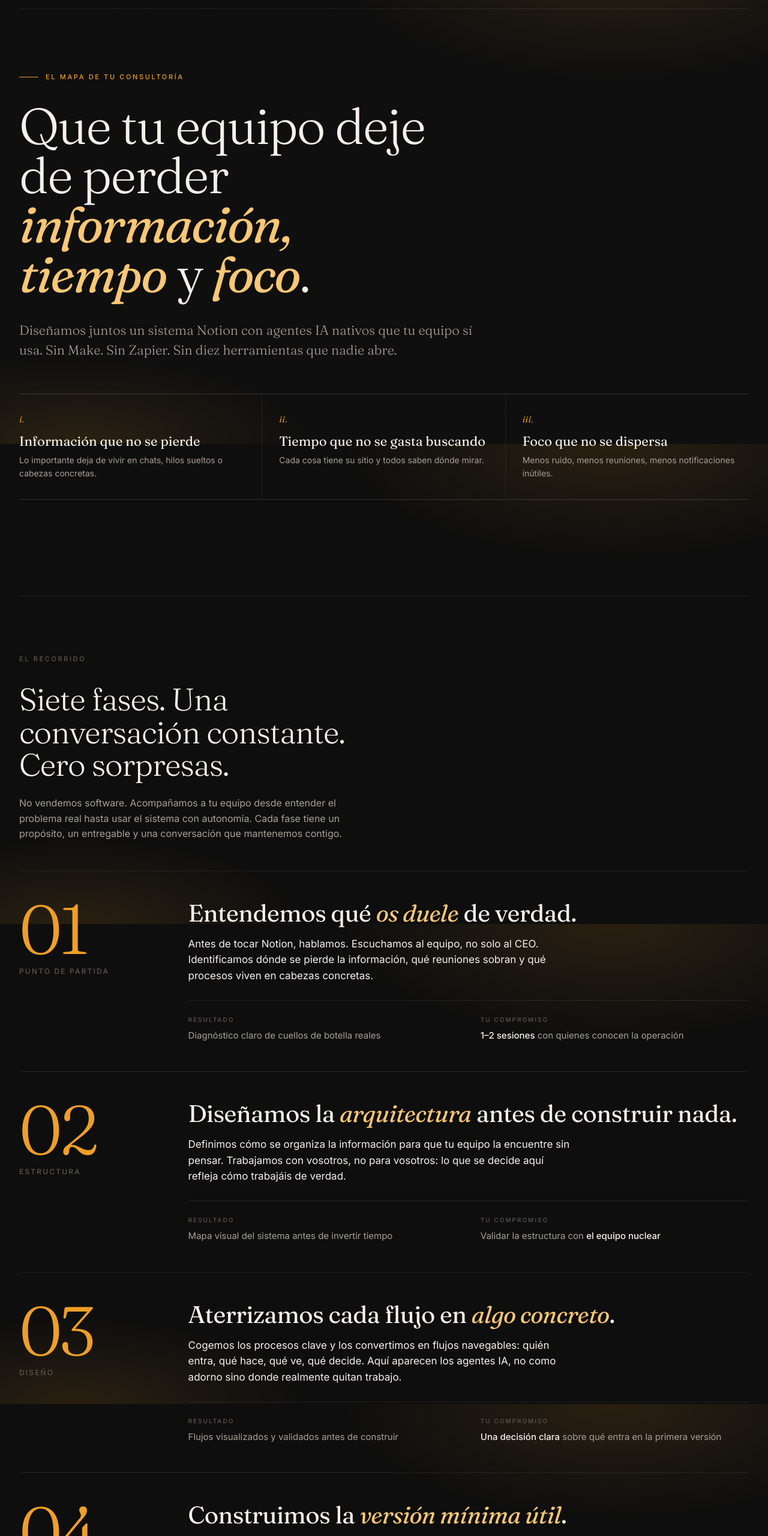
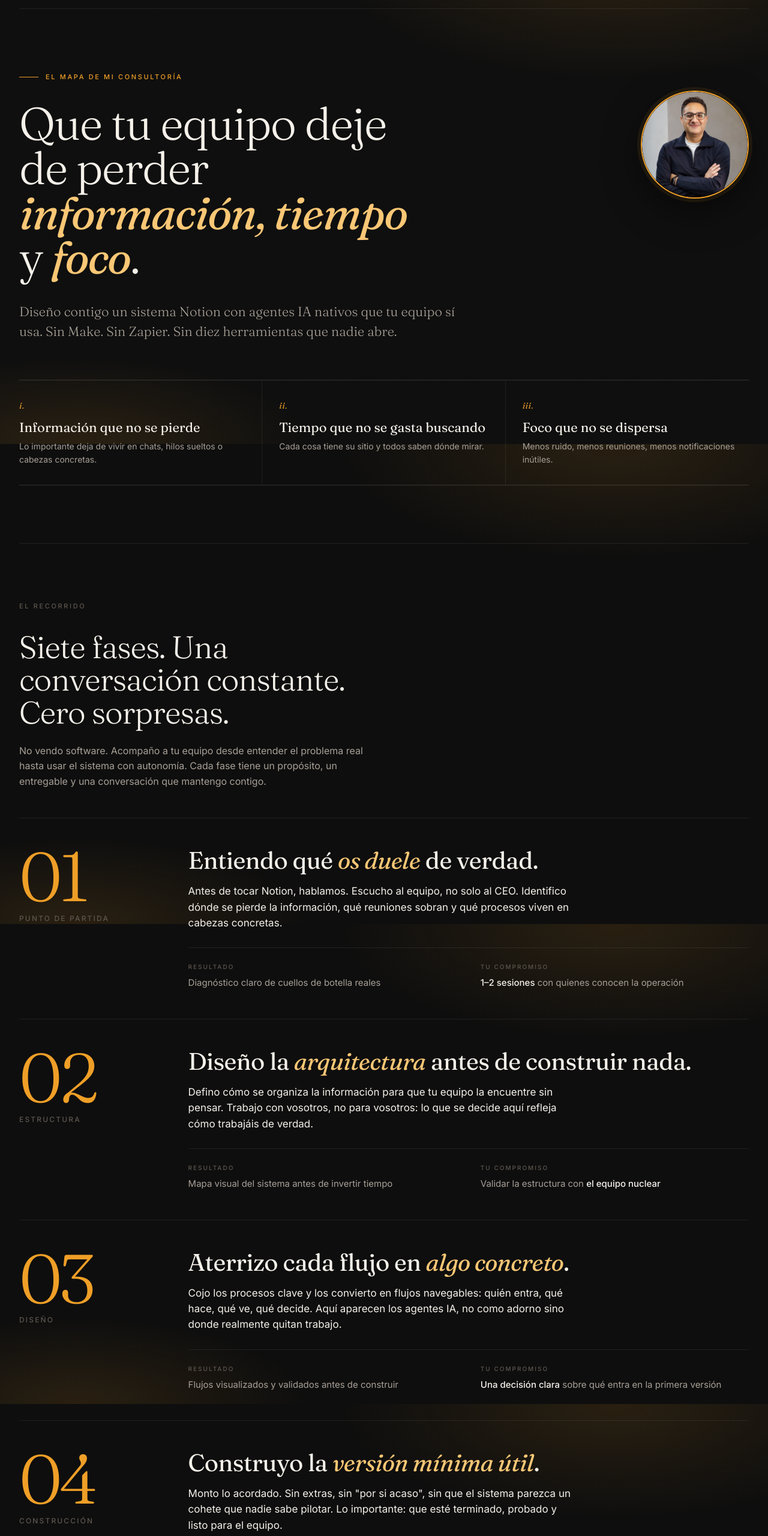
Before and after one commit to sebastian-OS/mapa-consultoria-notion, a plain HTML site: page index.html in a window 1280 px wide. Shown: the part 60-2620 px from the top of the page at 60% size. Drawn offline with Linux system fonts and the light colour scheme.

Commit message:
Add files via upload
v2: foto circular + tono primera persona

```diff
--- a/index.html
+++ b/index.html
@@ -4,12 +4,13 @@
 <meta charset="UTF-8">
 <meta name="viewport" content="width=device-width, initial-scale=1.0">
 <title>Mapa de Consultoría Notion · Sebastián Olmedo</title>
-<meta name="description" content="El recorrido para que tu equipo deje de perder información, tiempo y foco. Sistemas Notion con agentes IA nativos que el equipo sí usa.">
+<meta name="description" content="Te ayudo a que tu equipo deje de perder información, tiempo y foco. Sistemas Notion con agentes IA nativos que el equipo sí usa.">
 
 <!-- Open Graph para LinkedIn/WhatsApp -->
-<meta property="og:title" content="Mapa de Consultoría Notion">
-<meta property="og:description" content="El recorrido para que tu equipo deje de perder información, tiempo y foco.">
+<meta property="og:title" content="Mapa de Consultoría Notion · Sebastián Olmedo">
+<meta property="og:description" content="Te ayudo a que tu equipo deje de perder información, tiempo y foco.">
 <meta property="og:type" content="website">
+<meta property="og:image" content="photo-circle.png">
 <meta name="twitter:card" content="summary_large_image">
 
 <link rel="preconnect" href="https://fonts.googleapis.com">
@@ -31,7 +32,6 @@
   }
 
   * { box-sizing: border-box; margin: 0; padding: 0; }
-
   html { scroll-behavior: smooth; }
 
   body {
@@ -48,7 +48,6 @@
     background-attachment: fixed;
   }
 
-  /* Subtle grain texture */
   body::before {
     content: '';
     position: fixed;
@@ -68,7 +67,7 @@
     z-index: 2;
   }
 
-  /* ===== HEADER ===== */
+  /* HEADER */
   .top-bar {
     display: flex;
     justify-content: space-between;
@@ -80,15 +79,32 @@
     text-transform: uppercase;
     color: var(--ink-muted);
   }
-
   .top-bar .brand { color: var(--ink); font-weight: 500; }
   .top-bar .meta { font-feature-settings: 'tnum'; }
 
-  /* ===== HERO ===== */
+  /* HERO con foto */
   .hero {
     padding: 96px 0 64px;
+    animation: fadeUp 0.9s 0.1s ease-out backwards;
+    display: grid;
+    grid-template-columns: 1fr auto;
+    gap: 64px;
+    align-items: start;
+  }
+  .hero-content { min-width: 0; }
+
+  .hero-photo {
+    width: 180px;
+    height: 180px;
+    border-radius: 50%;
+    object-fit: cover;
+    border: 2px solid var(--amber);
+    box-shadow:
+      0 0 0 6px rgba(239, 159, 39, 0.08),
+      0 20px 60px rgba(0, 0, 0, 0.5);
     position: relative;
-    animation: fadeUp 0.9s 0.1s ease-out backwards;
+    z-index: 3;
+    margin-top: 40px;
   }
 
   .eyebrow {
@@ -102,7 +118,6 @@
     margin-bottom: 32px;
     font-weight: 500;
   }
-
   .eyebrow::before {
     content: '';
     width: 32px;
@@ -113,13 +128,12 @@
   h1.title {
     font-family: 'Fraunces', serif;
     font-weight: 300;
-    font-size: clamp(44px, 7vw, 84px);
+    font-size: clamp(40px, 6.5vw, 76px);
     line-height: 0.98;
     letter-spacing: -0.025em;
     margin-bottom: 36px;
-    max-width: 13ch;
+    max-width: 14ch;
   }
-
   h1.title em {
     font-style: italic;
     font-weight: 400;
@@ -133,19 +147,20 @@
     line-height: 1.5;
     color: var(--ink-muted);
     max-width: 56ch;
-    margin-bottom: 56px;
+    margin-bottom: 0;
   }
 
-  /* Three pillars */
+  /* PILLARS */
+  .pillars-wrap {
+    padding-bottom: 32px;
+  }
   .pillars {
     display: grid;
     grid-template-columns: repeat(3, 1fr);
     gap: 0;
     border-top: 1px solid var(--rule-strong);
     border-bottom: 1px solid var(--rule-strong);
-    margin-top: 24px;
   }
-
   .pillar {
     padding: 32px 28px 32px 0;
     border-right: 1px solid var(--rule);
@@ -162,7 +177,6 @@
     margin-bottom: 12px;
     letter-spacing: 0.04em;
   }
-
   .pillar .label {
     font-family: 'Fraunces', serif;
     font-weight: 400;
@@ -171,20 +185,18 @@
     color: var(--ink);
     margin-bottom: 8px;
   }
-
   .pillar .desc {
     font-size: 14px;
     line-height: 1.55;
     color: var(--ink-muted);
   }
 
-  /* ===== MAP SECTION ===== */
+  /* MAP SECTION */
   .map-intro {
     padding: 96px 0 48px;
     border-top: 1px solid var(--rule);
-    margin-top: 96px;
+    margin-top: 64px;
   }
-
   .section-label {
     font-size: 11px;
     letter-spacing: 0.24em;
@@ -193,7 +205,6 @@
     margin-bottom: 32px;
     font-weight: 500;
   }
-
   .map-intro h2 {
     font-family: 'Fraunces', serif;
     font-weight: 300;
@@ -203,7 +214,6 @@
     max-width: 18ch;
     margin-bottom: 24px;
   }
-
   .map-intro p {
     font-size: 16px;
     line-height: 1.6;
@@ -211,10 +221,8 @@
     max-width: 58ch;
   }
 
-  /* ===== PHASES ===== */
-  .phases {
-    padding-bottom: 96px;
-  }
+  /* PHASES */
+  .phases { padding-bottom: 96px; }
 
   .phase {
     display: grid;
@@ -225,14 +233,8 @@
     position: relative;
     transition: background 0.4s ease;
   }
-
-  .phase:hover {
-    background: rgba(239, 159, 39, 0.02);
-  }
-
-  .phase:last-child {
-    border-bottom: 1px solid var(--rule);
-  }
+  .phase:hover { background: rgba(239, 159, 39, 0.02); }
+  .phase:last-child { border-bottom: 1px solid var(--rule); }
 
   .phase-number {
     font-family: 'Fraunces', serif;
@@ -243,7 +245,6 @@
     letter-spacing: -0.04em;
     font-feature-settings: 'lnum';
   }
-
   .phase-number .of {
     display: block;
     font-size: 12px;
@@ -263,13 +264,11 @@
     letter-spacing: -0.015em;
     margin-bottom: 16px;
   }
-
   .phase-content h3 em {
     font-style: italic;
     color: var(--amber-soft);
     font-weight: 300;
   }
-
   .phase-content .what {
     font-size: 17px;
     line-height: 1.55;
@@ -285,7 +284,6 @@
     padding-top: 24px;
     border-top: 1px solid var(--rule);
   }
-
   .phase-meta dt {
     font-size: 10px;
     letter-spacing: 0.2em;
@@ -294,25 +292,22 @@
     margin-bottom: 8px;
     font-weight: 500;
   }
-
   .phase-meta dd {
     font-size: 15px;
     line-height: 1.5;
     color: var(--ink-muted);
   }
-
   .phase-meta dd strong {
     color: var(--ink);
     font-weight: 500;
   }
 
-  /* ===== PROMISE / CTA ===== */
+  /* PROMISE / CTA */
   .promise {
     padding: 96px 0;
     border-top: 1px solid var(--rule);
     text-align: center;
   }
-
   .promise .quote-mark {
     font-family: 'Fraunces', serif;
     font-size: 96px;
@@ -322,7 +317,6 @@
     margin-bottom: 16px;
     font-weight: 300;
   }
-
   .promise blockquote {
     font-family: 'Fraunces', serif;
     font-weight: 300;
@@ -330,10 +324,11 @@
     font-size: clamp(24px, 3.5vw, 38px);
     line-height: 1.25;
     letter-spacing: -0.015em;
-    max-width: 24ch;
+    max-width: 28ch;
     margin: 0 auto 48px;
     color: var(--ink);
   }
+  .promise blockquote em { color: var(--amber-soft); }
 
   .cta {
     display: inline-flex;
@@ -350,13 +345,11 @@
     border-radius: 2px;
     transition: all 0.3s cubic-bezier(0.2, 0.8, 0.2, 1);
   }
-
   .cta:hover {
     background: var(--amber-soft);
     transform: translateY(-2px);
     box-shadow: 0 8px 24px rgba(239, 159, 39, 0.2);
   }
-
   .cta-sub {
     margin-top: 20px;
     font-size: 13px;
@@ -364,7 +357,7 @@
     letter-spacing: 0.04em;
   }
 
-  /* ===== FOOTER ===== */
+  /* FOOTER */
   footer {
     padding: 48px 0 64px;
     border-top: 1px solid var(--rule);
@@ -374,50 +367,38 @@
     flex-wrap: wrap;
     gap: 16px;
   }
-
   footer .sig {
     font-family: 'Fraunces', serif;
     font-style: italic;
     font-size: 16px;
     color: var(--ink-muted);
   }
-
   footer .sig strong {
     font-style: normal;
     font-weight: 500;
     color: var(--ink);
   }
-
   footer .certs {
     font-size: 11px;
     letter-spacing: 0.18em;
     text-transform: uppercase;
     color: var(--ink-faint);
   }
-
   footer .certs span {
     color: var(--amber);
     font-weight: 500;
   }
 
-  /* ===== ANIMATIONS ===== */
+  /* ANIMATIONS */
   @keyframes fadeUp {
-    from {
-      opacity: 0;
-      transform: translateY(24px);
-    }
-    to {
-      opacity: 1;
-      transform: translateY(0);
-    }
+    from { opacity: 0; transform: translateY(24px); }
+    to { opacity: 1; transform: translateY(0); }
   }
-
   .phase {
     opacity: 0;
     transform: translateY(20px);
     animation: fadeUp 0.6s ease-out forwards;
   }
-
   .phase:nth-child(1) { animation-delay: 0.1s; }
   .phase:nth-child(2) { animation-delay: 0.15s; }
   .phase:nth-child(3) { animation-delay: 0.2s; }
@@ -434,23 +415,26 @@
     }
   }
 
-  /* ===== RESPONSIVE ===== */
+  /* RESPONSIVE */
   @media (max-width: 768px) {
     .container { padding: 0 20px; }
-
-    .top-bar {
-      padding: 20px 0;
-      font-size: 10px;
-    }
+    .top-bar { padding: 20px 0; font-size: 10px; }
     .top-bar .meta { display: none; }
 
-    .hero { padding: 56px 0 40px; }
+    .hero {
+      padding: 40px 0 40px;
+      grid-template-columns: 1fr;
+      gap: 28px;
+    }
+    .hero-photo {
+      width: 120px;
+      height: 120px;
+      order: -1;
+      margin-top: 0;
+    }
+    h1.title { font-size: 36px; line-height: 1.02; }
 
-    h1.title { font-size: 40px; line-height: 1.02; }
-
-    .pillars {
-      grid-template-columns: 1fr;
-    }
+    .pillars { grid-template-columns: 1fr; }
     .pillar {
       padding: 24px 0;
       border-right: none;
@@ -461,29 +445,21 @@
 
     .map-intro {
       padding: 64px 0 32px;
-      margin-top: 64px;
+      margin-top: 48px;
     }
-
     .phase {
       grid-template-columns: 1fr;
       gap: 20px;
       padding: 36px 0;
     }
-
     .phase-number {
       font-size: 64px;
       display: flex;
       align-items: baseline;
       gap: 16px;
     }
-    .phase-number .of {
-      margin-top: 0;
-    }
-
-    .phase-meta {
-      grid-template-columns: 1fr;
-      gap: 20px;
-    }
+    .phase-number .of { margin-top: 0; }
+    .phase-meta { grid-template-columns: 1fr; gap: 20px; }
 
     .promise { padding: 64px 0; }
     .promise blockquote { font-size: 24px; }
@@ -496,17 +472,12 @@
   }
 
   @media (min-width: 769px) and (max-width: 1024px) {
-    .phase {
-      gap: 32px;
-    }
+    .hero-photo { width: 140px; height: 140px; }
+    .phase { gap: 32px; }
   }
 
-  /* Print styles for PDF export */
   @media print {
-    body {
-      background: white;
-      color: #1a1a1a;
-    }
+    body { background: white; color: #1a1a1a; }
     body::before { display: none; }
     .phase { page-break-inside: avoid; }
     .cta { display: none; }
@@ -517,22 +488,25 @@
 
 <div class="container">
 
-  <!-- TOP BAR -->
   <div class="top-bar">
     <div class="brand">Sebastián Olmedo · Consultor Notion</div>
     <div class="meta">Edición 2026 / 01</div>
   </div>
 
-  <!-- HERO -->
   <section class="hero">
-    <div class="eyebrow">El mapa de tu consultoría</div>
-    <h1 class="title">
-      Que tu equipo deje de perder <em>información, tiempo</em> y <em>foco</em>.
-    </h1>
-    <p class="hero-lede">
-      Diseñamos juntos un sistema Notion con agentes IA nativos que tu equipo sí usa. Sin Make. Sin Zapier. Sin diez herramientas que nadie abre.
-    </p>
+    <div class="hero-content">
+      <div class="eyebrow">El mapa de mi consultoría</div>
+      <h1 class="title">
+        Que tu equipo deje de perder <em>información, tiempo</em> y <em>foco</em>.
+      </h1>
+      <p class="hero-lede">
+        Diseño contigo un sistema Notion con agentes IA nativos que tu equipo sí usa. Sin Make. Sin Zapier. Sin diez herramientas que nadie abre.
+      </p>
+    </div>
+    <img src="photo-circle.png" alt="Sebastián Olmedo, consultor IT Notion" class="hero-photo">
+  </section>
 
+  <div class="pillars-wrap">
     <div class="pillars">
       <div class="pillar">
         <div class="num">i.</div>
@@ -550,30 +524,27 @@
         <div class="desc">Menos ruido, menos reuniones, menos notificaciones inútiles.</div>
       </div>
     </div>
-  </section>
+  </div>
 
-  <!-- MAP INTRO -->
   <section class="map-intro">
     <div class="section-label">El recorrido</div>
     <h2>Siete fases. Una conversación constante. Cero sorpresas.</h2>
     <p>
-      No vendemos software. Acompañamos a tu equipo desde entender el problema real hasta usar el sistema con autonomía. Cada fase tiene un propósito, un entregable y una conversación que mantenemos contigo.
+      No vendo software. Acompaño a tu equipo desde entender el problema real hasta usar el sistema con autonomía. Cada fase tiene un propósito, un entregable y una conversación que mantengo contigo.
     </p>
   </section>
 
-  <!-- PHASES -->
   <section class="phases">
 
-    <!-- FASE 1 -->
     <div class="phase">
       <div class="phase-number">
         01
         <span class="of">Punto de partida</span>
       </div>
       <div class="phase-content">
-        <h3>Entendemos qué <em>os duele</em> de verdad.</h3>
+        <h3>Entiendo qué <em>os duele</em> de verdad.</h3>
         <p class="what">
-          Antes de tocar Notion, hablamos. Escuchamos al equipo, no solo al CEO. Identificamos dónde se pierde la información, qué reuniones sobran y qué procesos viven en cabezas concretas.
+          Antes de tocar Notion, hablamos. Escucho al equipo, no solo al CEO. Identifico dónde se pierde la información, qué reuniones sobran y qué procesos viven en cabezas concretas.
         </p>
         <dl class="phase-meta">
           <div>
@@ -588,16 +559,15 @@
       </div>
     </div>
 
-    <!-- FASE 2 -->
     <div class="phase">
       <div class="phase-number">
         02
         <span class="of">Estructura</span>
       </div>
       <div class="phase-content">
-        <h3>Diseñamos la <em>arquitectura</em> antes de construir nada.</h3>
+        <h3>Diseño la <em>arquitectura</em> antes de construir nada.</h3>
         <p class="what">
-          Definimos cómo se organiza la información para que tu equipo la encuentre sin pensar. Trabajamos con vosotros, no para vosotros: lo que se decide aquí refleja cómo trabajáis de verdad.
+          Defino cómo se organiza la información para que tu equipo la encuentre sin pensar. Trabajo con vosotros, no para vosotros: lo que se decide aquí refleja cómo trabajáis de verdad.
         </p>
         <dl class="phase-meta">
           <div>
@@ -612,16 +582,15 @@
       </div>
     </div>
 
-    <!-- FASE 3 -->
     <div class="phase">
       <div class="phase-number">
         03
         <span class="of">Diseño</span>
       </div>
       <div class="phase-content">
-        <h3>Aterrizamos cada flujo en <em>algo concreto</em>.</h3>
+        <h3>Aterrizo cada flujo en <em>algo concreto</em>.</h3>
         <p class="what">
-          Cogemos los procesos clave y los convertimos en flujos navegables: quién entra, qué hace, qué ve, qué decide. Aquí aparecen los agentes IA, no como adorno sino donde realmente quitan trabajo.
+          Cojo los procesos clave y los convierto en flujos navegables: quién entra, qué hace, qué ve, qué decide. Aquí aparecen los agentes IA, no como adorno sino donde realmente quitan trabajo.
         </p>
         <dl class="phase-meta">
           <div>
@@ -636,16 +605,15 @@
       </div>
     </div>
 
-    <!-- FASE 4 -->
     <div class="phase">
       <div class="phase-number">
         04
         <span class="of">Construcción</span>
       </div>
       <div class="phase-content">
-        <h3>Construimos la <em>versión mínima útil</em>.</h3>
+        <h3>Construyo la <em>versión mínima útil</em>.</h3>
         <p class="what">
-          Montamos lo acordado. Sin extras, sin "por si acaso", sin que el sistema parezca un cohete que nadie sabe pilotar. Lo importante: que esté terminado, probado y listo para el equipo.
+          Monto lo acordado. Sin extras, sin "por si acaso", sin que el sistema parezca un cohete que nadie sabe pilotar. Lo importante: que esté terminado, probado y listo para el equipo.
         </p>
         <dl class="phase-meta">
           <div>
@@ -660,7 +628,6 @@
       </div>
     </div>
 
-    <!-- FASE 5 -->
     <div class="phase">
       <div class="phase-number">
         05
@@ -669,7 +636,7 @@
       <div class="phase-content">
         <h3>Lo prueba el equipo <em>en su día real</em>.</h3>
         <p class="what">
-          Empieza un grupo pequeño. Observamos cómo lo usan de verdad, qué fricción aparece, qué falta. Ajustamos en caliente. No es prueba de laboratorio: es uso real con clientes y proyectos reales.
+          Empieza un grupo pequeño. Observo cómo lo usan de verdad, qué fricción aparece, qué falta. Ajustamos en caliente. No es prueba de laboratorio: es uso real con clientes y proyectos reales.
         </p>
         <dl class="phase-meta">
           <div>
@@ -684,7 +651,6 @@
       </div>
     </div>
 
-    <!-- FASE 6 -->
     <div class="phase">
       <div class="phase-number">
         06
@@ -693,7 +659,7 @@
       <div class="phase-content">
         <h3>El equipo lo <em>hace suyo</em>.</h3>
         <p class="what">
-          Aquí está la diferencia. Formación corta, soporte cercano, referentes internos. No "te dejo el manual y suerte". El objetivo es que cuando nos vayamos, el sistema siga vivo y creciendo.
+          Aquí está la diferencia. Formación corta, soporte cercano, referentes internos. No "te dejo el manual y suerte". Mi objetivo es que cuando me vaya, el sistema siga vivo y creciendo.
         </p>
         <dl class="phase-meta">
           <div>
@@ -708,7 +674,6 @@
       </div>
     </div>
 
-    <!-- FASE 7 -->
     <div class="phase">
       <div class="phase-number">
         07
@@ -717,7 +682,7 @@
       <div class="phase-content">
         <h3>El sistema <em>crece</em> con vosotros.</h3>
         <p class="what">
-          Cada trimestre revisamos juntos qué funciona, qué sobra, qué pedía el equipo y aún no estaba. No te dejamos solo con un workspace que se va degradando: lo mantenemos vivo cuando lo necesites.
+          Cada trimestre revisamos juntos qué funciona, qué sobra, qué pedía el equipo y aún no estaba. No te dejo solo con un workspace que se va degradando: lo mantengo vivo cuando lo necesites.
         </p>
         <dl class="phase-meta">
           <div>
@@ -734,11 +699,10 @@
 
   </section>
 
-  <!-- PROMISE -->
   <section class="promise">
     <div class="quote-mark">"</div>
     <blockquote>
-      Sistemas Notion que el equipo <em>sí usa</em>.
+      Diseño sistemas Notion que el equipo <em>sí usa</em>.
     </blockquote>
     <a href="mailto:sebastianolmedosalinas@gmail.com?subject=Quiero%20hablar%20de%20mi%20equipo" class="cta">
       Hablemos de tu equipo
@@ -747,7 +711,6 @@
     <div class="cta-sub">Conversación inicial sin coste · 30 minutos</div>
   </section>
 
-  <!-- FOOTER -->
   <footer>
     <div class="sig">
       <strong>Sebastián Olmedo Salinas</strong> · Consultor IT Notion · Alicante
```
Also changed, not shown: photo-circle.png (added).
